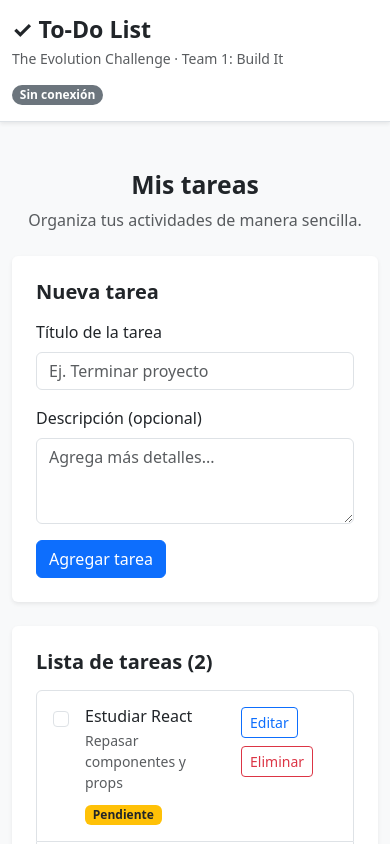
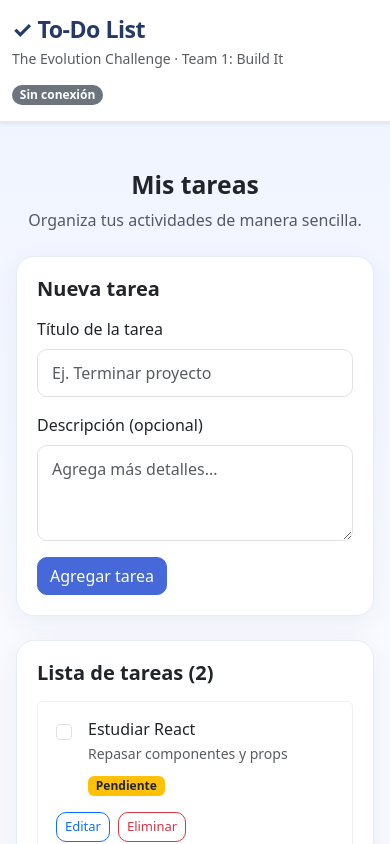
Before and after one commit to Glafiraesparza/evolution-challenge-todo, a React app in the folder frontend/: page / in a window 390 px wide. Shown: the top 844 px of the page. Built offline with nearby package versions, Linux system fonts and the light colour scheme; no server answers; the HTML template or start-up script is replaced by a standard one.

Commit message:
style(frontend): mejorar diseño responsive

```diff
--- a/frontend/src/App.jsx
+++ b/frontend/src/App.jsx
@@ -95,10 +95,10 @@ function App() {
   };
 
   return (
-    <div className="min-vh-100 bg-light">
+    <div className="todo-app">
       <Header status={status} />
 
-      <main className="container py-5">
+      <main className="container todo-container py-5">
         <div className="text-center mb-4">
           <h2 className="fw-bold">Mis tareas</h2>
           <p className="text-muted">
--- a/frontend/src/components/Header.jsx
+++ b/frontend/src/components/Header.jsx
@@ -3,11 +3,11 @@ function Header({ status }) {
   const connected = status === "Conectado";
 
   return (
-    <header className="bg-white border-bottom shadow-sm">
+    <header className="todo-header shadow-sm">
       <div className="container py-3">
         <div className="d-flex flex-wrap justify-content-between align-items-center gap-3">
           <div>
-            <h1 className="h3 fw-bold mb-1">
+            <h1 className="h3 fw-bold mb-1 todo-brand">
               ✓ To-Do List
             </h1>
             <p className="text-muted small mb-0">
--- a/frontend/src/components/TaskForm.jsx
+++ b/frontend/src/components/TaskForm.jsx
@@ -40,7 +40,7 @@ function TaskForm({ onSubmit, initialValues = null, onCancel }) {
   };
 
   return (
-    <div className="card border-0 shadow-sm mb-4">
+    <div className="card todo-card mb-4">
       <div className="card-body p-4">
         <h3 className="h5 fw-bold mb-3">
           {isEditing ? "Editar tarea" : "Nueva tarea"}
--- a/frontend/src/components/TaskList.jsx
+++ b/frontend/src/components/TaskList.jsx
@@ -3,7 +3,7 @@ import TaskItem from "./TaskItem";
 
 function TaskList({ tasks, onEdit, onDelete, onToggle }) {
   return (
-    <section className="card border-0 shadow-sm">
+    <section className="card todo-card">
       <div className="card-body p-4">
         <h2 className="h5 fw-bold mb-3">
           Lista de tareas ({tasks.length})
--- a/frontend/src/main.jsx
+++ b/frontend/src/main.jsx
@@ -1,6 +1,7 @@
 import React from 'react'
 import ReactDOM from 'react-dom/client'
 import 'bootstrap/dist/css/bootstrap.min.css'
+import "./styles/app.css";
 import App from './App.jsx'
 
 ReactDOM.createRoot(document.getElementById('root')).render(
--- /dev/null
+++ b/frontend/src/styles/app.css
@@ -0,0 +1,98 @@
+
+:root {
+  font-family: Inter, system-ui, -apple-system, BlinkMacSystemFont,
+    "Segoe UI", sans-serif;
+  color: #243047;
+  background-color: #f5f7fb;
+}
+
+body {
+  margin: 0;
+  min-width: 320px;
+}
+
+.todo-app {
+  min-height: 100vh;
+  background: linear-gradient(180deg, #eef3ff 0%, #f8faff 55%);
+}
+
+.todo-header {
+  background: #ffffff;
+  border-bottom: 1px solid #e5eaf3;
+}
+
+.todo-brand {
+  color: #263a66;
+  letter-spacing: -0.5px;
+}
+
+.todo-container {
+  max-width: 900px;
+}
+
+.todo-card {
+  border: 1px solid #e8edf5 !important;
+  border-radius: 18px;
+  box-shadow: 0 8px 28px rgba(31, 53, 94, 0.06);
+}
+
+.todo-card .form-control {
+  border-radius: 10px;
+  padding: 11px 14px;
+}
+
+.todo-card .form-control:focus {
+  border-color: #718de8;
+  box-shadow: 0 0 0 3px rgba(86, 115, 218, 0.12);
+}
+
+.todo-app .btn {
+  border-radius: 10px;
+  font-weight: 500;
+}
+
+.todo-app .btn-primary {
+  background-color: #4668d8;
+  border-color: #4668d8;
+}
+
+.todo-app .btn-primary:hover {
+  background-color: #3555c1;
+  border-color: #3555c1;
+}
+
+.todo-app .list-group-item {
+  border-color: #edf0f6;
+  padding: 18px !important;
+}
+
+.todo-app .list-group-item:hover {
+  background-color: #fafbff;
+}
+
+.todo-app .form-check-input {
+  cursor: pointer;
+}
+
+@media (max-width: 576px) {
+  .todo-container {
+    padding-left: 16px;
+    padding-right: 16px;
+  }
+
+  .todo-card .card-body {
+    padding: 20px !important;
+  }
+
+  .todo-app .list-group-item .d-flex.align-items-start {
+    flex-wrap: wrap;
+  }
+
+  .todo-app .list-group-item .flex-grow-1 {
+    min-width: 75%;
+  }
+
+  .todo-app .list-group-item .btn {
+    font-size: 13px;
+  }
+}
```
